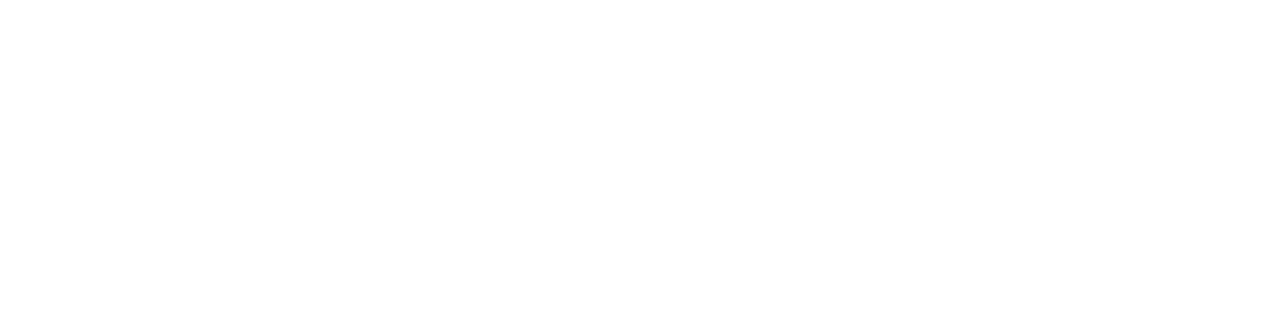
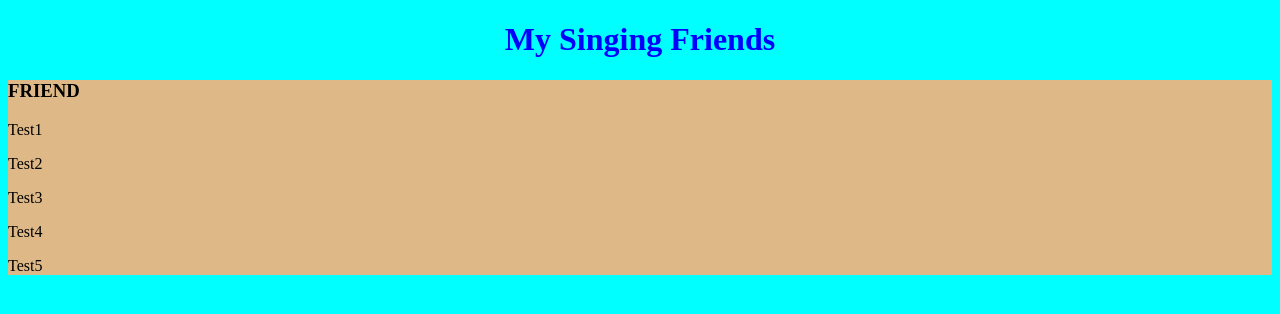
Before and after one commit to Dev-AbdulHannan/JS-LAB-99-Lines-Of-Code, a plain HTML site: page index.html in a window 1280 px wide. Drawn offline with Linux system fonts and the light colour scheme.

Commit message:
Html,css done

```diff
--- /dev/null
+++ b/Style.css
@@ -0,0 +1,16 @@
+body
+{
+    background-color: aqua;
+}
+h1 {
+    color: blue;
+    text-align: center;
+}
+
+.friend
+{
+    background-color: burlywood;
+}
+h3 {
+     text-transform: uppercase;
+}
--- a/app.js
+++ b/app.js
@@ -0,0 +1 @@
+let friend=["John", "Maxwell","johnson","David","Peterson"];
--- a/index.html
+++ b/index.html
@@ -4,10 +4,21 @@
     <meta charset="UTF-8">
     <meta http-equiv="X-UA-Compatible" content="IE=edge">
     <meta name="viewport" content="width=device-width, initial-scale=1.0">
+    <link rel="stylesheet" href="Style.css">
     <script src="app.js"></script>
     <title>99 Lines of Code</title>
 </head>
 <body>
+    <h1>My Singing Friends</h1>
+
+    <div class="friend">
+        <h3>Friend</h3>
+        <p>Test1</p>
+        <p>Test2</p>
+        <p>Test3</p>
+        <p>Test4</p>
+        <p>Test5</p>
+    </div>
 
 </body>
 </html>
```
